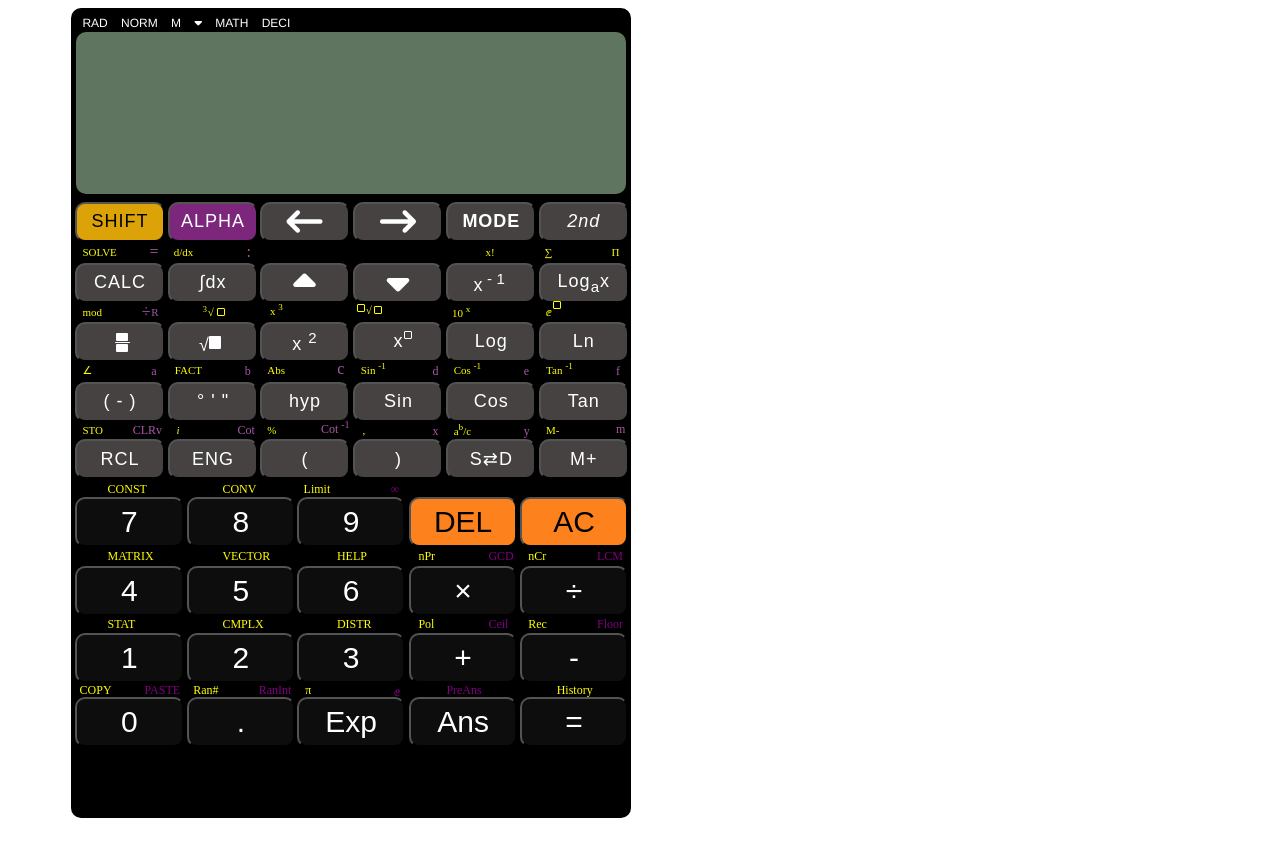
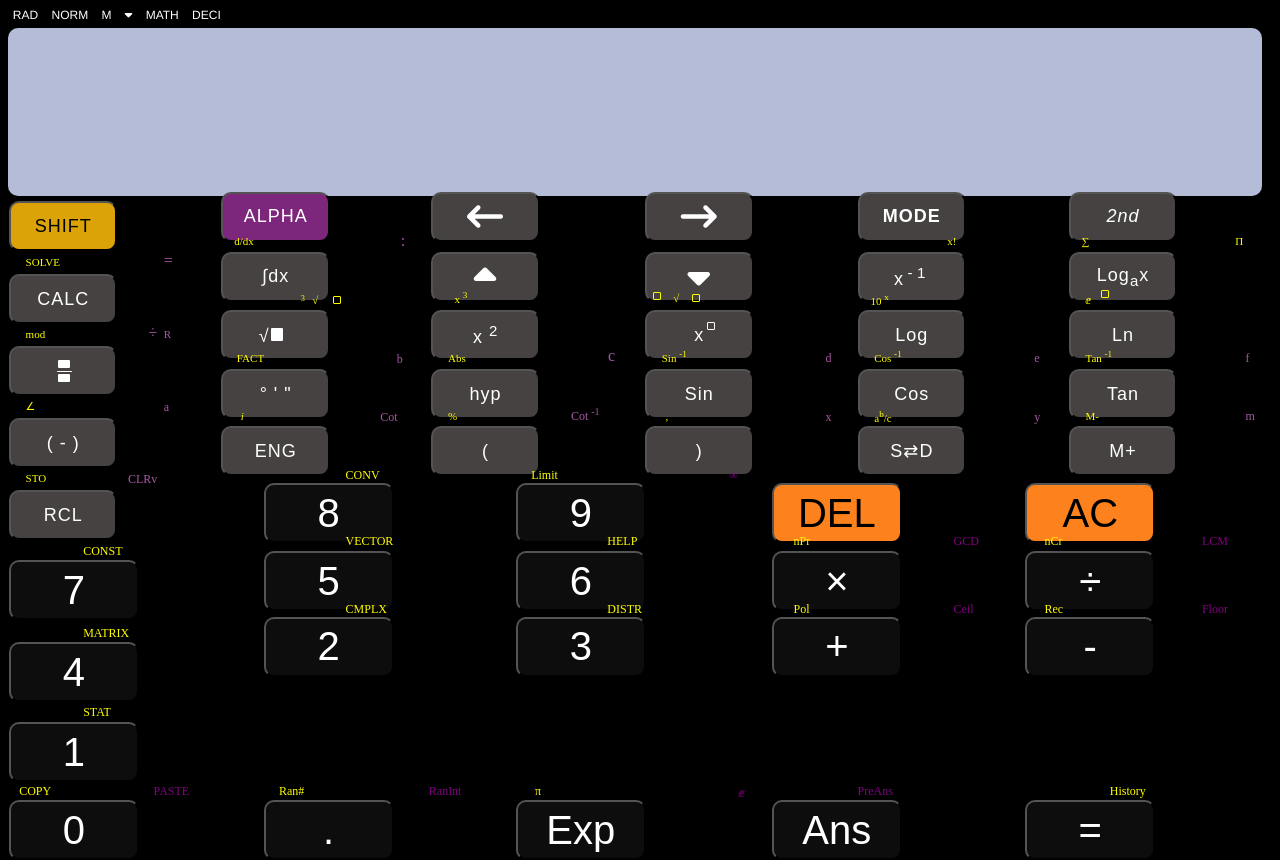
Before and after one commit to vuyani02/calculator, a plain HTML site: page index.html in a window 1280 px wide. Before the commit the page ends 826 px from the top, so only its background shows below. Drawn offline with Linux system fonts and the light colour scheme.

Commit message:
fixed positions on the first column of buttons

```diff
--- a/css/styles.css
+++ b/css/styles.css
@@ -1,31 +1,28 @@
-.boader{
-    width: 560px;
-    height: 810px;
+body{
     background-color: black;
-    margin: 0% 5%;
-    border-radius: 10px;
     color: white;
-    position: relative;
 }
 .top{
     word-spacing: 10px;
     font-size: 12px;
     font-family:'Franklin Gothic Medium', 'Arial Narrow', Arial, sans-serif;
-    position: relative;
-    left: 2%;
+    position: absolute;
+    left: 1%;
     top: 1%;
 }
 .screen{
-    background-color: white;
-    width: auto;
-    height: 20%;
-    margin: 10px 5px;
+    width: 98%;
+    height: 21%;
     border-radius: 10px;
-    background-color: #607560;
+    background-color: #b4bcd8;
+    position: absolute;
+    top: 3.5%;
+    left: 0.7;
+
 }
 .buttons-1{
-    width: 90px;
-    height: 40px;
+    width: 108.5px;
+    height: 50px;
     border-radius: 10px;
     font-size: 18px;
     font-weight: 100;
@@ -56,7 +53,7 @@
     background-color: rgb(219, 163, 8);
     position: absolute;
     left: 0.7%;
-    top: 23.7%;
+    top: 24.9%;
 }
 
 .button-12{
@@ -94,13 +91,13 @@
 .word-11{
     position: absolute;
     left: 2%;
-    top: 29.4%;
+    top: 32%;
 }
 
 .word-12{
     position: absolute;
-    left: 14%;
-    top: 29%;
+    left: 12.8%;
+    top: 31.5%;
 }
 
 .word-13{
@@ -136,7 +133,7 @@
 .button-21{
     position: absolute;
     left: 0.7%;
-    top: 31.2%;
+    top: 34%;
 }
 
 .button-22{
@@ -173,19 +170,19 @@
 .word-21{
     position: absolute;
     left: 2%;
-    top: 36.75%;
+    top: 41%;
 }
 
 .word-22{
     position: absolute;
-    left: 12.6%;
-    top: 36.4%;
+    left: 11.6%;
+    top: 40.5%;
 }
 
 .word-23{
     position: absolute;
-    left: 14.3%;
-    top: 36.75%;
+    left: 12.8%;
+    top: 41%;
 }
 
 .word-24{
@@ -252,7 +249,7 @@
 .button-31{
     position: absolute;
     left: 0.7%;
-    top: 38.5%;
+    top: 43%;
 }
 .button-32{
     position: absolute;
@@ -339,13 +336,13 @@
 .word-31{
     position: absolute;
     left: 2%;
-    top: 44%;
+    top: 50%;
 }
 
 .word-32{
     position: absolute;
-    left: 14.3%;
-    top: 43.9%;
+    left: 12.8%;
+    top: 50%;
     font-size: 12px;
 }
 
@@ -416,7 +413,7 @@
 .button-41{
     position: absolute;
     left: 0.7%;
-    top: 45.9%;
+    top: 52%;
 }
 
 .button-42{
@@ -452,13 +449,13 @@
 .word-41{
     position: absolute;
     left: 2%;
-    top: 51.3%;
+    top: 59%;
 }
 
 .word-42{
     position: absolute;
-    left: 11%;
-    top: 51.2%;
+    left: 10%;
+    top: 59%;
     font-size: 12px;
 }
 
@@ -531,7 +528,7 @@
 .button-51{
     position: absolute;
     left: 0.7%;
-    top: 53%
+    top: 61%
 }
 
 .button-52{
@@ -577,7 +574,7 @@
 .word-51{
     position: absolute;
     left: 6.5%;
-    top: 58.5%;
+    top: 68%;
 }
 
 .word-52{
@@ -599,10 +596,10 @@
 }
 
 .buttons-2{
-    width: 108.5px;
-    height: 50px;
+    width: 130px;
+    height: 60px;
     border-radius: 10px;
-    font-size: 30px;
+    font-size: 40px;
     font-weight: 100;
     background-color: rgb(14, 13, 13);
     color: white;
@@ -616,7 +613,7 @@
 .button-61{
     position: absolute;
     left: 0.7%;
-    top: 60.4%;
+    top: 70%;
 }
 
 .button-62{
@@ -646,7 +643,7 @@
 .word-61{
     position: absolute;
     left: 6.5%;
-    top: 66.75%;
+    top: 78.2%;
 }
 
 .word-62{
@@ -688,7 +685,7 @@
 .button-71{
     position: absolute;
     left: 0.7%;
-    top: 68.9%;
+    top: 80.3%;
 }
 
 .button-72{
@@ -718,7 +715,7 @@
 .word-71{
     position: absolute;
     left: 6.5%;
-    top: 75.2%;
+    top: 88.1%;
 }
 
 .word-72{
@@ -760,7 +757,7 @@
 .button-81{
     position: absolute;
     left: 0.7%;
-    top: 77.1%;
+    top: 90.3%;
 }
 
 .button-82{
@@ -790,79 +787,79 @@
 .word-81{
     position: absolute;
     left: 1.5%;
-    top: 83.35%;
+    top: 98%;
 }
 
 .word-82{
     position: absolute;
-    left: 13.1%;
-    top: 83.35%;
+    left: 12%;
+    top: 98%;
 }
 
 .word-83{
     position: absolute;
     left: 21.8%;
-    top: 83.35%;
+    top: 98%;
 }
 
 .word-84{
     position: absolute;
     left: 33.5%;
-    top: 83.35%;
+    top: 98%;
 }
 
 .word-85{
     position: absolute;
     left: 41.8%;
-    top: 83.35%;
+    top: 98%;
 }
 
 .word-86{
     position: absolute;
     left: 57.7%;
-    top: 83.35%;
+    top: 98%;
 }
 
 .word-87{
     position: absolute;
     left: 67%;
-    top: 83.35%;
+    top: 98%;
 }
 
 .word-88{
     position: absolute;
     left: 86.7%;
-    top: 83.35%;
+    top: 98%;
 }
 
 .button-91{
     position: absolute;
     left: 0.7%;
-    top: 85.1%;
+    top: 100%;
 }
 
 .button-92{
     position: absolute;
     left: 20.6%;
-    top: 85.1%;
+    top: 100%;
 }
 
 .button-93{
     position: absolute;
     left: 40.3%;
-    top: 85.1%;
+    top: 100%;
 }
 
 .button-94{
     position: absolute;
     left: 60.3%;
-    top: 85.1%;
+    top: 100%;
 }
 
 .button-95{
     position: absolute;
     left: 80.1%;
-    top: 85.1%;
+    top: 100%;
 }
 
 
--- a/index.html
+++ b/index.html
@@ -8,7 +8,7 @@
     <title>Calculator</title>
 </head>
 <body>
-    <div class="boader">
+
         <div class="top">RAD NORM <span> M <i class="fas fa-caret-down"></i></span> MATH DECI</div>
 
         <div class="screen"></div>
@@ -155,7 +155,5 @@
         <button class="buttons-2 button-94">Ans</button>
         <button class="buttons-2 button-95">=</button>
 
-    </div>
-
 </body>
 </html>
```
